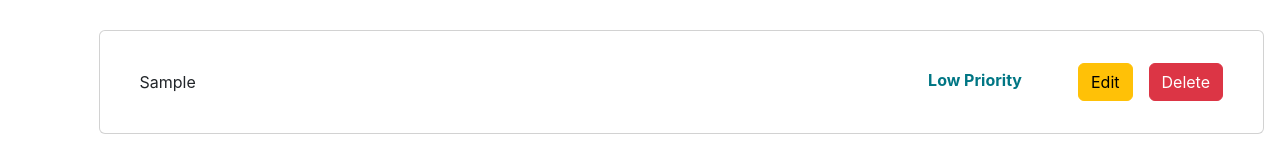
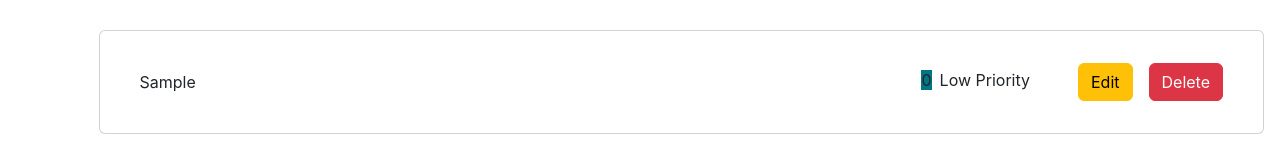
Before and after one commit to R10F/Project-Front-End-TODO-LIST-, a React (Create React App) app: page / in a window 1280 px wide. Both pictures are taken after typing "Sample" into the empty fields and a click on the button "Add Task". Shown: the part 309-469 px from the top of the page. Built offline with nearby package versions, Linux system fonts and the light colour scheme.

Commit message:
mengubah balek ke default

```diff
--- a/src/components/ListItem.jsx
+++ b/src/components/ListItem.jsx
@@ -40,9 +40,10 @@ class ListItem extends React.Component {
           <div>{this.props.taskDetails[0]}</div>
           <div>
             <span>
-              <span className="me-2" style={{ color: priorityColor, fontWeight: "bold" }}>
-                {this.props.taskDetails[1] + " Priority"}
+              <span className="me-2" style={{ backgroundColor: priorityColor }}>
+                0
               </span>
+              {this.props.taskDetails[1] + " Priority"}
             </span>
 
             <button type="button" className="btn btn-warning ms-5" data-bs-toggle="modal" data-bs-target={"#editTaskModal-" + this.props.id}>
```
